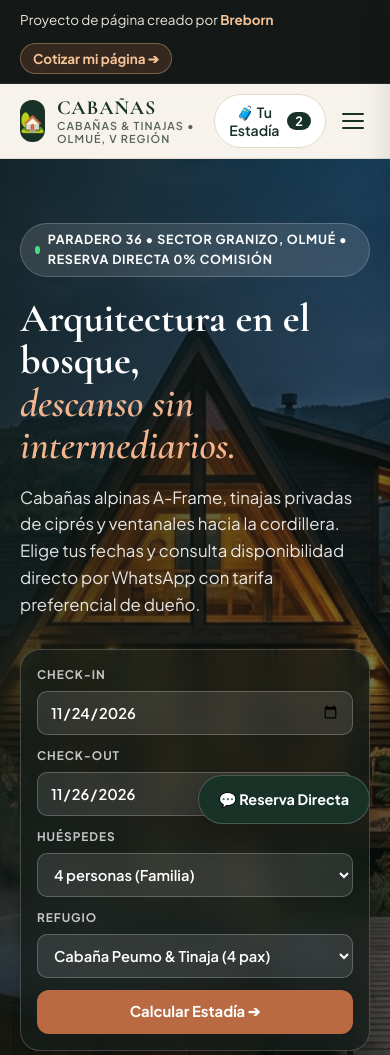
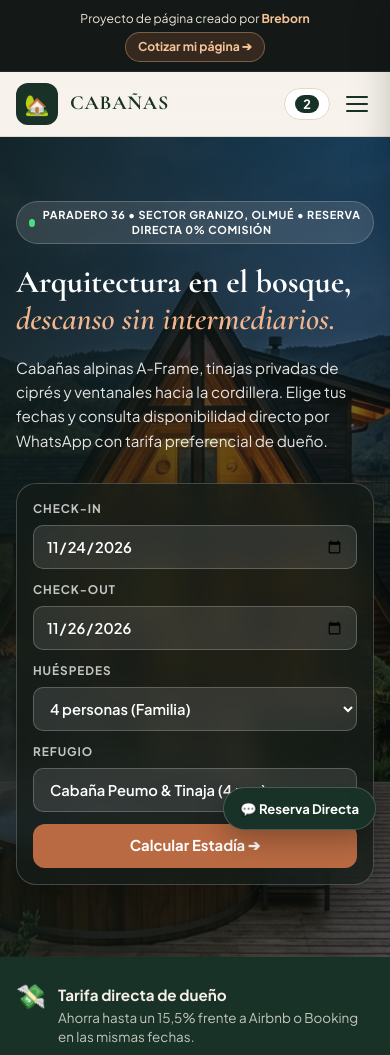
Before and after one commit to Breborn/cabanas-demo, a plain HTML site: page index.html in a window 390 px wide. Shown: the top 1055 px of the page. Drawn offline with nearby package versions, Linux system fonts and the light colour scheme.

Commit message:
fix(mobile): optimizar compatibilidad movil, navegacion, tipografia y prevencion de desbordamiento horizontal

```diff
--- a/index.html
+++ b/index.html
@@ -2,7 +2,7 @@
 <html lang="es">
 <head>
   <meta charset="UTF-8">
-  <meta name="viewport" content="width=device-width, initial-scale=1.0">
+  <meta name="viewport" content="width=device-width, initial-scale=1.0, maximum-scale=5.0">
   <title>CABAÑAS • Cabañas Boutique &amp; Tinajas | Olmué</title>
   <meta name="description" content="Cabañas de autor en medio del bosque nativo de Olmué con tinajas privadas de madera, piscina y reserva directa al WhatsApp sin comisiones de portales. Proyecto de página creado por Breborn (Entrega en 5 días hábiles)">
 
@@ -10,7 +10,7 @@
   <link rel="preconnect" href="https://fonts.gstatic.com" crossorigin>
   <link href="https://fonts.googleapis.com/css2?family=Cormorant+Garamond:ital,wght@0,500;0,600;0,700;1,400;1,600&family=Plus+Jakarta+Sans:wght@400;500;600;700;800&display=swap" rel="stylesheet">
 
-  <link rel="stylesheet" href="style.css?v=1.0">
+  <link rel="stylesheet" href="style.css?v=2.0">
 </head>
 <body>
 
--- a/style.css
+++ b/style.css
@@ -25,7 +25,9 @@ body {
   background: var(--bg);
   color: var(--ink);
   line-height: 1.6;
-  overflow-x: hidden;
+  overflow-x: hidden !important;
+  max-width: 100vw;
+  width: 100%;
 }
 img { max-width: 100%; display: block; }
 a { color: inherit; text-decoration: none; }
@@ -269,4 +271,69 @@ button { font-family: inherit; cursor: pointer; border: none; background: none;
   .hide-mobile { display: none; }
   .hero-booking-glass, .benefit-grid, .cabins-grid, .extras-grid, .form-row-2 { grid-template-columns: 1fr; }
   .footer-right { align-items: flex-start; }
+  .container { padding: 0 16px; }
+  .hero-eyebrow {
+    font-size: 0.72rem;
+    line-height: 1.35;
+    padding: 6px 12px;
+    max-width: 100%;
+    white-space: normal;
+    text-align: center;
+  }
+  .hero-title {
+    font-size: clamp(2rem, 8vw, 2.75rem);
+    line-height: 1.15;
+  }
+  .hero-sub {
+    font-size: 0.95rem;
+  }
+  .nav-inner {
+    height: 64px;
+  }
+  .brand-copy small {
+    display: none;
+  }
+  .summary-pill span {
+    display: none;
+  }
+  .summary-pill {
+    padding: 6px 10px;
+  }
+  .story-collage {
+    position: relative;
+    height: 280px;
+    margin-bottom: 24px;
+  }
+  .story-img-main {
+    height: 240px;
+    width: 80%;
+  }
+  .story-img-sub {
+    height: 150px;
+    width: 55%;
+  }
+  .f-group input, .f-group select, .f-group textarea {
+    font-size: 16px;
+  }
+  .drawer {
+    width: 100vw;
+  }
+  .floating-wa {
+    bottom: 14px;
+    right: 14px;
+    padding: 10px 16px;
+    font-size: 0.82rem;
+  }
 }
+
+@media (max-width: 400px) {
+  .top-bar-inner {
+    flex-direction: column;
+    text-align: center;
+    gap: 4px;
+    font-size: 0.76rem;
+  }
+  .hero-eyebrow {
+    font-size: 0.68rem;
+  }
+}
```
